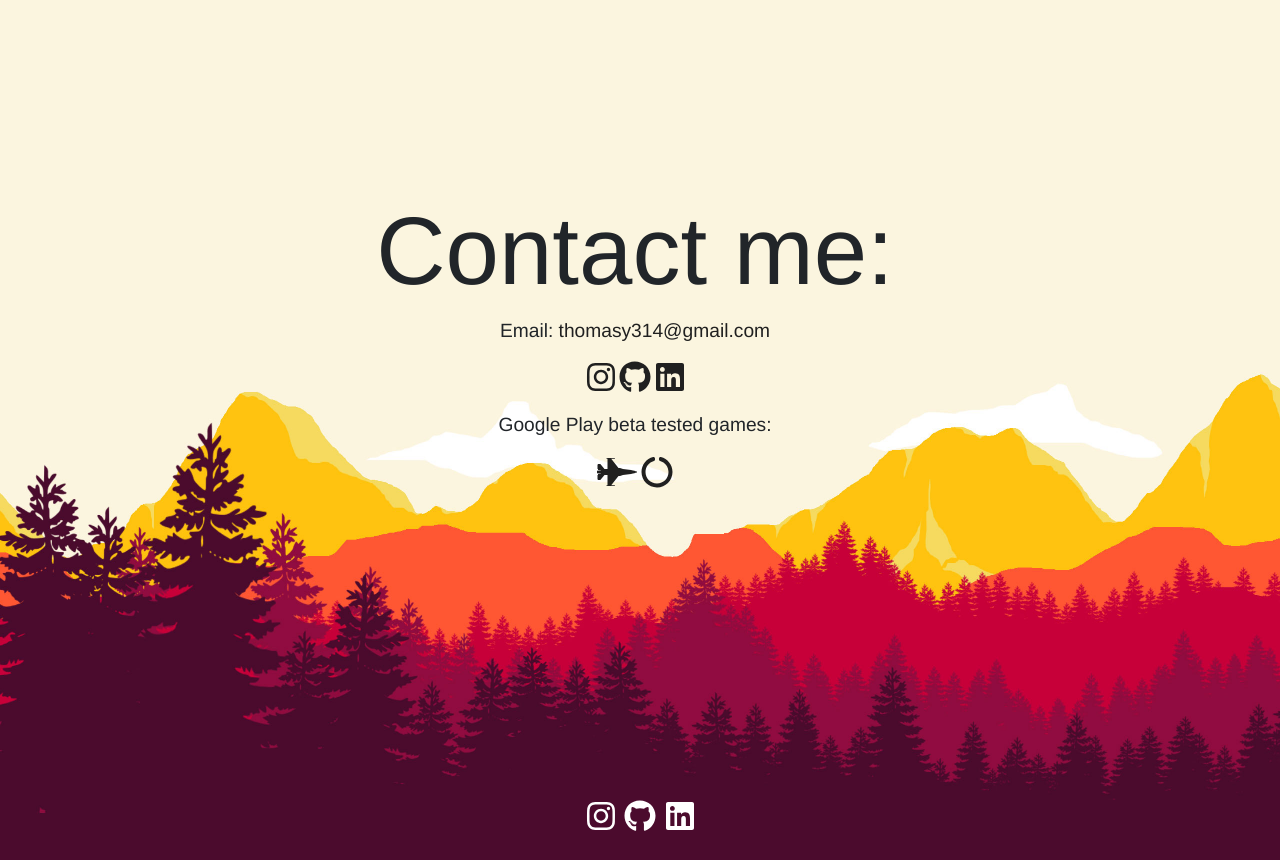
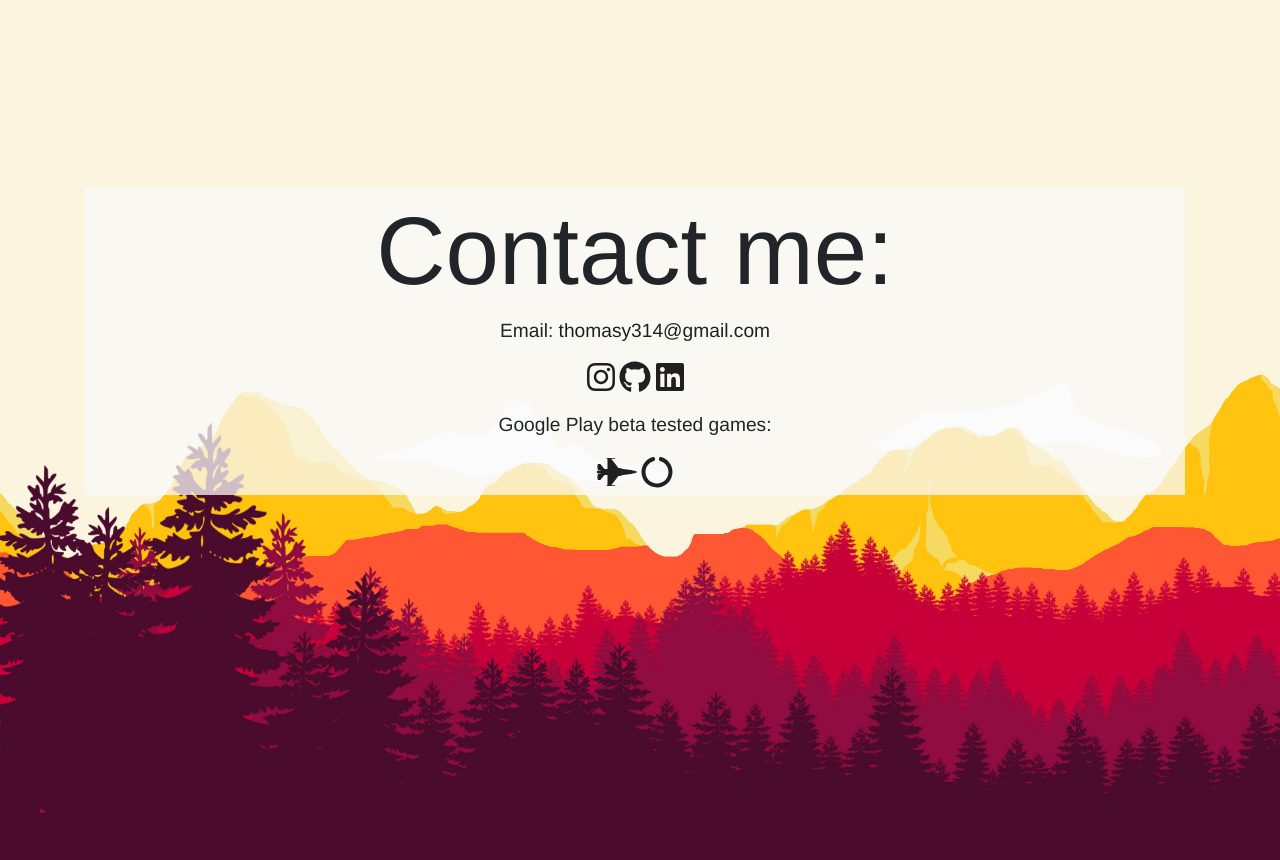
Before and after one commit to thyo9470/thomastheyoung.com, a PHP site: page /about_me.php in a window 1280 px wide. Shown: the part 82-942 px from the top of the page. Run offline with PHP 8.4, Linux system fonts and the light colour scheme; some libraries are stand-ins or nearby versions; some web fonts are replaced.

Commit message:
Making contact me page more visible

```diff
--- a/html/about_me.php
+++ b/html/about_me.php
@@ -38,15 +38,6 @@
       </div>
     </nav>
 
-    <footer id="footer" class="footer">
-      <div>
-        <a href="https://www.instagram.com/thomastheyoung/" target="_blank"><i class="fab fa-instagram fa-2x"></i></a>
-        <a href="https://github.com/thyo9470" target="_blank"><i class="fab fa-github fa-2x"></i></a>
-        <a href="https://www.linkedin.com/in/thomasy314" target="_blank"><i class="fab fa-linkedin fa-2x"></i></a>
-        <!--<a href="https://www.etsy.com/shop/ThomasTheYoungShoes" target="_blank"><i class="fab fa-etsy fa-2x"></i></a>-->
-      </div>
-    </footer>
-
     <div class="fluid-container">
       <img id="background-image" src="img/sunset.jpg" alt="">
       <div id="mainContainer" class="container">
--- a/html/css/about_me.css
+++ b/html/css/about_me.css
@@ -2,6 +2,9 @@
 
 html, body {margin: 0; height: 100%; position: relative; overflow: hidden;}
 
+#info{
+  background-color: rgba(250, 250 ,250, 0.75) ;
+}
 h1{
   font-family: 'Dorsa', Helvetica, sans-serif;
   font-weight:normal;
```
